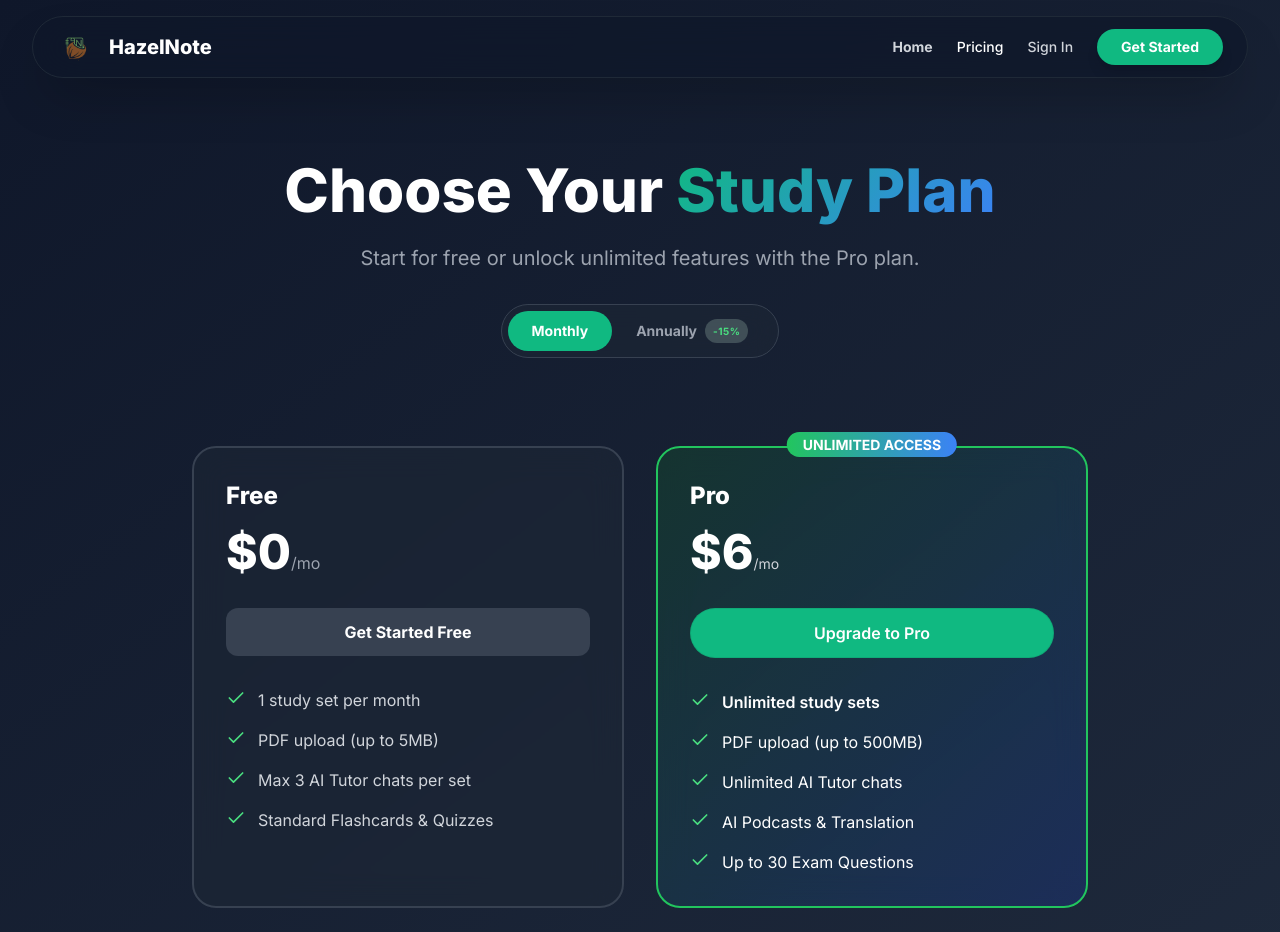
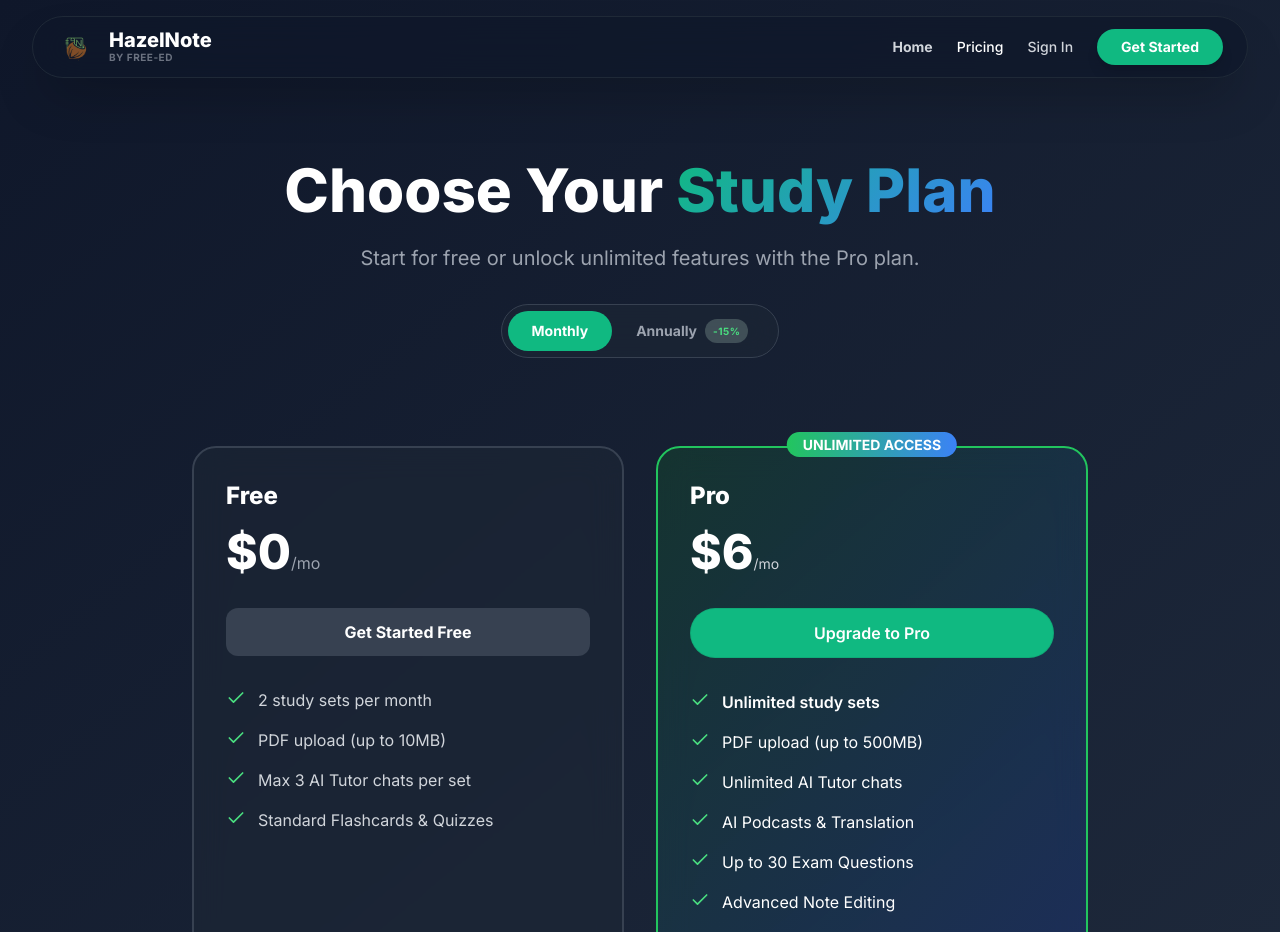
Before and after one commit to Tahaijaz233/hazelnote-web, a Next.js app in the folder hazelnote/: page /pricing in a window 1280 px wide. Shown: the top 932 px of the page. Built offline with nearby package versions, Linux system fonts and the light colour scheme; no server answers.

Commit message:
Update page.tsx

```diff
--- a/hazelnote/src/app/pricing/page.tsx
+++ b/hazelnote/src/app/pricing/page.tsx
@@ -30,6 +30,7 @@ export default function Pricing() {
               <img src="/hazelnote_logo.png" alt="HazelNote" className="w-10 h-7 object-fill rounded-lg" />
               <div className="flex flex-col justify-center">
                 <span className="text-xl font-extrabold text-white leading-none">HazelNote</span>
+                <span className="text-[10px] text-gray-500 font-bold uppercase tracking-wider">by free-ed</span>
               </div>
             </Link>
             <div className="flex items-center gap-6">
@@ -85,8 +86,8 @@ export default function Pricing() {
               <div className="mb-8 mt-4"><span className="text-5xl font-extrabold text-white">$0</span><span className="text-gray-400">/mo</span></div>
               <Link href="/login/" className="block w-full py-3 px-6 text-center bg-gray-700 hover:bg-gray-600 text-white font-bold rounded-xl transition mb-8">Get Started Free</Link>
               <div className="space-y-4">
-                <div className="flex items-start gap-3"><Check className="w-5 h-5 text-green-400" /><span className="text-gray-300">1 study set per month</span></div>
-                <div className="flex items-start gap-3"><Check className="w-5 h-5 text-green-400" /><span className="text-gray-300">PDF upload (up to 5MB)</span></div>
+                <div className="flex items-start gap-3"><Check className="w-5 h-5 text-green-400" /><span className="text-gray-300">2 study sets per month</span></div>
+                <div className="flex items-start gap-3"><Check className="w-5 h-5 text-green-400" /><span className="text-gray-300">PDF upload (up to 10MB)</span></div>
                 <div className="flex items-start gap-3"><Check className="w-5 h-5 text-green-400" /><span className="text-gray-300">Max 3 AI Tutor chats per set</span></div>
                 <div className="flex items-start gap-3"><Check className="w-5 h-5 text-green-400" /><span className="text-gray-300">Standard Flashcards & Quizzes</span></div>
               </div>
@@ -107,6 +108,8 @@ export default function Pricing() {
                 <div className="flex items-start gap-3"><Check className="w-5 h-5 text-green-400" /><span className="text-white">Unlimited AI Tutor chats</span></div>
                 <div className="flex items-start gap-3"><Check className="w-5 h-5 text-green-400" /><span className="text-white">AI Podcasts & Translation</span></div>
                 <div className="flex items-start gap-3"><Check className="w-5 h-5 text-green-400" /><span className="text-white">Up to 30 Exam Questions</span></div>
+                <div className="flex items-start gap-3"><Check className="w-5 h-5 text-green-400" /><span className="text-white">Advanced Note Editing</span></div>
+                <div className="flex items-start gap-3"><Check className="w-5 h-5 text-green-400" /><span className="text-white">Sync Across Devices</span></div>
               </div>
             </div>
           </div>
```
